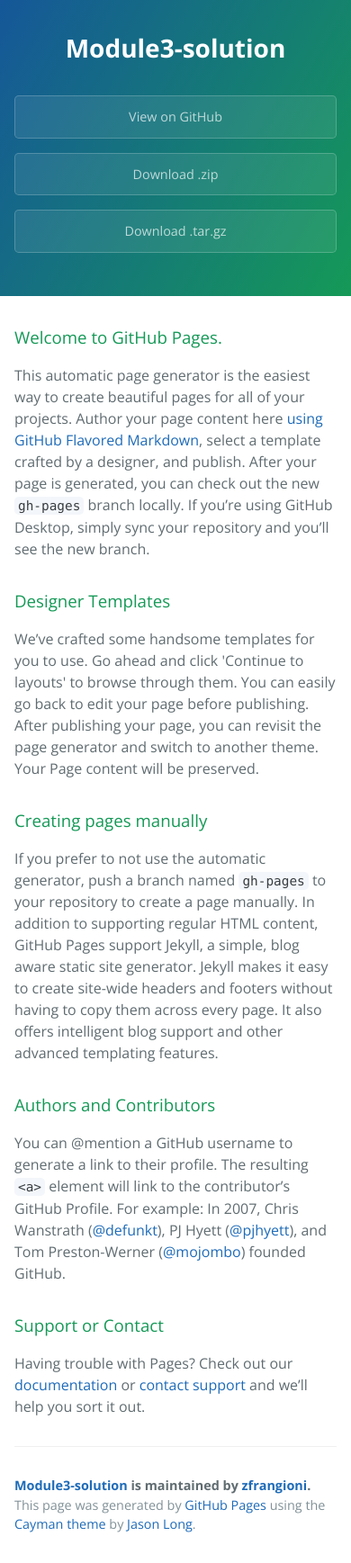
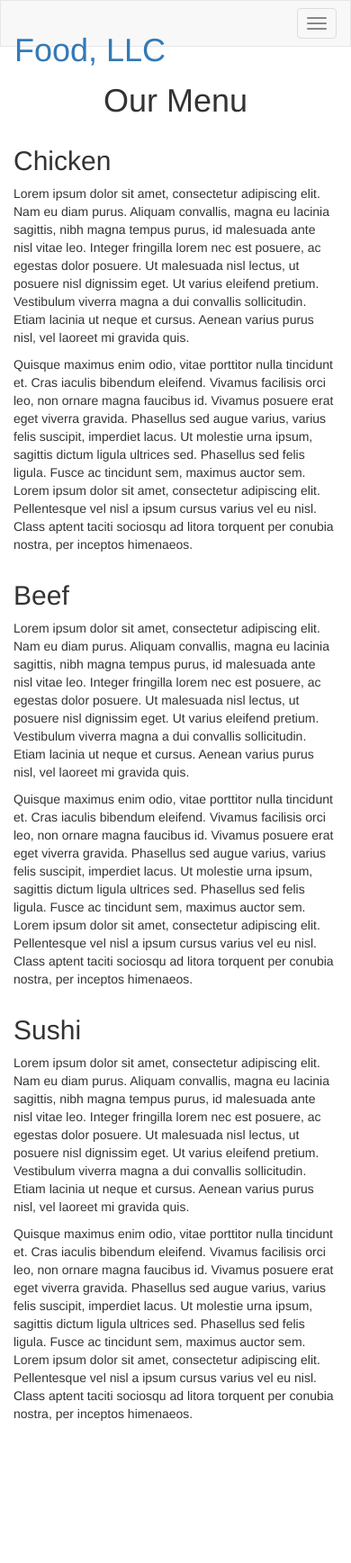
Before and after one commit to zfrangioni/module3-solution, a plain HTML site: page index.html in a window 390 px wide. Shown: the whole page at 90% size. After the commit the page ends 1591 px from the top, so only its background shows below. Drawn offline with nearby package versions, Linux system fonts and the light colour scheme.

Commit message:
Add files via upload

```diff
--- a/index.html
+++ b/index.html
@@ -1,57 +1,93 @@
-<!DOCTYPE html>
-<html lang="en-us">
+<!doctype html>
+<html lang="en">
   <head>
-    <meta charset="UTF-8">
-    <title>Module3-solution by zfrangioni</title>
+    <meta charset="utf-8">
+    <meta http-equiv="X-UA-Compatible" content="IE=edge">
     <meta name="viewport" content="width=device-width, initial-scale=1">
-    <link rel="stylesheet" type="text/css" href="stylesheets/normalize.css" media="screen">
-    <link href='https://fonts.googleapis.com/css?family=Open+Sans:400,700' rel='stylesheet' type='text/css'>
-    <link rel="stylesheet" type="text/css" href="stylesheets/stylesheet.css" media="screen">
-    <link rel="stylesheet" type="text/css" href="stylesheets/github-light.css" media="screen">
+
+    <title>Food, LLC</title>
+    <link rel="stylesheet" href="css/bootstrap.min.css">
+    <link rel="stylesheet" href="css/styles.css">
+    <link href="https://fonts.googleapis.com/css?family=Raleway:400,700" rel="stylesheet">
   </head>
-  <body>
-    <section class="page-header">
-      <h1 class="project-name">Module3-solution</h1>
-      <h2 class="project-tagline"></h2>
-      <a href="https://github.com/zfrangioni/module3-solution" class="btn">View on GitHub</a>
-      <a href="https://github.com/zfrangioni/module3-solution/zipball/master" class="btn">Download .zip</a>
-      <a href="https://github.com/zfrangioni/module3-solution/tarball/master" class="btn">Download .tar.gz</a>
-    </section>
+<body>
+<header>
+	<nav id="header-nav" class="navbar navbar-default">
+    <div class="container">
+    <div class="navbar-header">
 
-    <section class="main-content">
-      <h3>
-<a id="welcome-to-github-pages" class="anchor" href="#welcome-to-github-pages" aria-hidden="true"><span aria-hidden="true" class="octicon octicon-link"></span></a>Welcome to GitHub Pages.</h3>
-
-<p>This automatic page generator is the easiest way to create beautiful pages for all of your projects. Author your page content here <a href="https://guides.github.com/features/mastering-markdown/">using GitHub Flavored Markdown</a>, select a template crafted by a designer, and publish. After your page is generated, you can check out the new <code>gh-pages</code> branch locally. If you’re using GitHub Desktop, simply sync your repository and you’ll see the new branch.</p>
-
-<h3>
-<a id="designer-templates" class="anchor" href="#designer-templates" aria-hidden="true"><span aria-hidden="true" class="octicon octicon-link"></span></a>Designer Templates</h3>
-
-<p>We’ve crafted some handsome templates for you to use. Go ahead and click 'Continue to layouts' to browse through them. You can easily go back to edit your page before publishing. After publishing your page, you can revisit the page generator and switch to another theme. Your Page content will be preserved.</p>
-
-<h3>
-<a id="creating-pages-manually" class="anchor" href="#creating-pages-manually" aria-hidden="true"><span aria-hidden="true" class="octicon octicon-link"></span></a>Creating pages manually</h3>
-
-<p>If you prefer to not use the automatic generator, push a branch named <code>gh-pages</code> to your repository to create a page manually. In addition to supporting regular HTML content, GitHub Pages support Jekyll, a simple, blog aware static site generator. Jekyll makes it easy to create site-wide headers and footers without having to copy them across every page. It also offers intelligent blog support and other advanced templating features.</p>
-
-<h3>
-<a id="authors-and-contributors" class="anchor" href="#authors-and-contributors" aria-hidden="true"><span aria-hidden="true" class="octicon octicon-link"></span></a>Authors and Contributors</h3>
-
-<p>You can @mention a GitHub username to generate a link to their profile. The resulting <code>&lt;a&gt;</code> element will link to the contributor’s GitHub Profile. For example: In 2007, Chris Wanstrath (<a href="https://github.com/defunkt" class="user-mention">@defunkt</a>), PJ Hyett (<a href="https://github.com/pjhyett" class="user-mention">@pjhyett</a>), and Tom Preston-Werner (<a href="https://github.com/mojombo" class="user-mention">@mojombo</a>) founded GitHub.</p>
-
-<h3>
-<a id="support-or-contact" class="anchor" href="#support-or-contact" aria-hidden="true"><span aria-hidden="true" class="octicon octicon-link"></span></a>Support or Contact</h3>
-
-<p>Having trouble with Pages? Check out our <a href="https://help.github.com/pages">documentation</a> or <a href="https://github.com/contact">contact support</a> and we’ll help you sort it out.</p>
-
-      <footer class="site-footer">
-        <span class="site-footer-owner"><a href="https://github.com/zfrangioni/module3-solution">Module3-solution</a> is maintained by <a href="https://github.com/zfrangioni">zfrangioni</a>.</span>
-
-        <span class="site-footer-credits">This page was generated by <a href="https://pages.github.com">GitHub Pages</a> using the <a href="https://github.com/jasonlong/cayman-theme">Cayman theme</a> by <a href="https://twitter.com/jasonlong">Jason Long</a>.</span>
-      </footer>
-
-    </section>
+          <div class="navbar-brand">
+            <a href="index.html"><h1>Food, LLC</h1></a>
+          </div>
 
 
-  </body>
+          <button type="button" class="navbar-toggle collapsed" data-toggle="collapse" data-target="#collapsable-nav" aria-expanded="false">
+              <span class="sr-only">Toggle navigation</span>
+              <span class="icon-bar"></span>
+              <span class="icon-bar"></span>
+              <span class="icon-bar"></span>
+              </button>
+    </div><!--navbar-header-->
+
+			<div id="collapsable-nav" class="collapse navbar-collapse">
+                 <ul id="nav-list" class="nav navbar-nav navbar-right visible-xs-inline">
+                  <li>
+                    <a href="#">Chicken</a>
+                  </li>
+                  <li>
+                    <a href="#">Beef</a>
+                  </li>
+                  <li>
+                    <a href="#">Sushi</a>
+                  </li>
+                </ul><!-- #nav-list -->
+        </div><!-- .collapse .navbar-collapse -->
+
+
+    </div><!--container-->
+
+    </nav>
+
+</header>
+
+<div class="container">
+    <div class="row">
+   		<h1 class="text-center">Our Menu</h1>
+
+    </div>
+    <div class="row modulo">
+    <section>
+      <div class="col-md-4 col-sm-6  col-xs-12">
+        <div class="food">
+   		  <h2>Chicken</h2>
+            <p> Lorem ipsum dolor sit amet, consectetur adipiscing elit. Nam eu diam  purus. Aliquam convallis, magna eu lacinia sagittis, nibh magna tempus  purus, id malesuada ante nisl vitae leo. Integer fringilla lorem nec est  posuere, ac egestas dolor posuere. Ut malesuada nisl lectus, ut posuere  nisl dignissim eget. Ut varius eleifend pretium. Vestibulum viverra  magna a dui convallis sollicitudin. Etiam lacinia ut neque et cursus.  Aenean varius purus nisl, vel laoreet mi gravida quis.            </p>
+              <p> Quisque maximus enim odio, vitae porttitor nulla tincidunt et. Cras  iaculis bibendum eleifend. Vivamus facilisis orci leo, non ornare magna  faucibus id. Vivamus posuere erat eget viverra gravida. Phasellus sed  augue varius, varius felis suscipit, imperdiet lacus. Ut molestie urna  ipsum, sagittis dictum ligula ultrices sed. Phasellus sed felis ligula.  Fusce ac tincidunt sem, maximus auctor sem. Lorem ipsum dolor sit amet,  consectetur adipiscing elit. Pellentesque vel nisl a ipsum cursus varius  vel eu nisl. Class aptent taciti sociosqu ad litora torquent per  conubia nostra, per inceptos himenaeos. </p>
+         </div ><!--food-->
+
+      </div>
+      <div class="col-md-4 col-sm-6 col-xs-12">
+        <div class="food">
+   		  <h2>Beef</h2>
+            <p> Lorem ipsum dolor sit amet, consectetur adipiscing elit. Nam eu diam  purus. Aliquam convallis, magna eu lacinia sagittis, nibh magna tempus  purus, id malesuada ante nisl vitae leo. Integer fringilla lorem nec est  posuere, ac egestas dolor posuere. Ut malesuada nisl lectus, ut posuere  nisl dignissim eget. Ut varius eleifend pretium. Vestibulum viverra  magna a dui convallis sollicitudin. Etiam lacinia ut neque et cursus.  Aenean varius purus nisl, vel laoreet mi gravida quis.            </p>
+              <p> Quisque maximus enim odio, vitae porttitor nulla tincidunt et. Cras  iaculis bibendum eleifend. Vivamus facilisis orci leo, non ornare magna  faucibus id. Vivamus posuere erat eget viverra gravida. Phasellus sed  augue varius, varius felis suscipit, imperdiet lacus. Ut molestie urna  ipsum, sagittis dictum ligula ultrices sed. Phasellus sed felis ligula.  Fusce ac tincidunt sem, maximus auctor sem. Lorem ipsum dolor sit amet,  consectetur adipiscing elit. Pellentesque vel nisl a ipsum cursus varius  vel eu nisl. Class aptent taciti sociosqu ad litora torquent per  conubia nostra, per inceptos himenaeos. </p>
+         </div ><!--food-->
+
+      </div>
+      <div class="col-md-4 col-sm-12 col-xs-12">
+        <div class="food ">
+   		  <h2>Sushi</h2>
+            <p> Lorem ipsum dolor sit amet, consectetur adipiscing elit. Nam eu diam  purus. Aliquam convallis, magna eu lacinia sagittis, nibh magna tempus  purus, id malesuada ante nisl vitae leo. Integer fringilla lorem nec est  posuere, ac egestas dolor posuere. Ut malesuada nisl lectus, ut posuere  nisl dignissim eget. Ut varius eleifend pretium. Vestibulum viverra  magna a dui convallis sollicitudin. Etiam lacinia ut neque et cursus.  Aenean varius purus nisl, vel laoreet mi gravida quis.            </p>
+              <p> Quisque maximus enim odio, vitae porttitor nulla tincidunt et. Cras  iaculis bibendum eleifend. Vivamus facilisis orci leo, non ornare magna  faucibus id. Vivamus posuere erat eget viverra gravida. Phasellus sed  augue varius, varius felis suscipit, imperdiet lacus. Ut molestie urna  ipsum, sagittis dictum ligula ultrices sed. Phasellus sed felis ligula.  Fusce ac tincidunt sem, maximus auctor sem. Lorem ipsum dolor sit amet,  consectetur adipiscing elit. Pellentesque vel nisl a ipsum cursus varius  vel eu nisl. Class aptent taciti sociosqu ad litora torquent per  conubia nostra, per inceptos himenaeos. </p>
+         </div ><!--food-->
+      </div>
+    </section>
+    </div>
+
+</div><!--container-fluid -->
+
+  <!-- jQuery (Bootstrap JS plugins depend on it) -->
+  <script src="js/jquery-2.1.4.min.js"></script>
+  <script src="js/bootstrap.min.js"></script>
+  <script src="js/script.js"></script>
+</body>
 </html>
```
